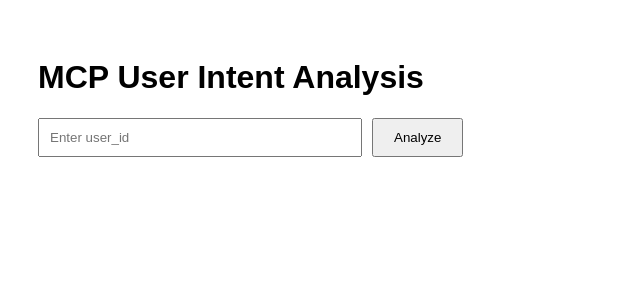
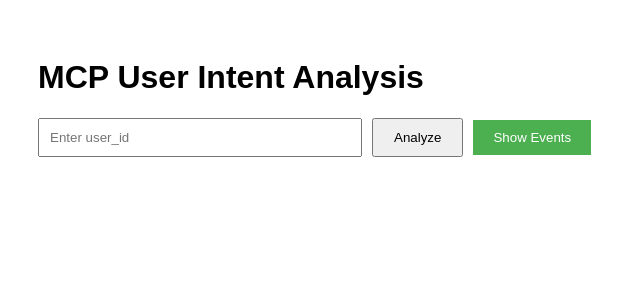
Before and after one commit to mansiUnifynd/psa-frontend, a React (Vite) app: page / in a window 1280 px wide. Shown: the top 300 px of the page, without its empty margins (0-640 px from the left). Built offline with nearby package versions, Linux system fonts and the light colour scheme.

Commit message:
upadated app.jsx and added a button that opened a new page that showed the events from supbase

```diff
--- a/src/App.jsx
+++ b/src/App.jsx
@@ -5,6 +5,7 @@ function App() {
   const [result, setResult] = useState(null);
   const [loading, setLoading] = useState(false);
   const [error, setError] = useState("");
+  const [events, setEvents] = useState([]); // ✅ ADDED inside component
 
   const handleAnalyze = async () => {
     if (!userId.trim()) {
@@ -15,6 +16,7 @@ function App() {
     setLoading(true);
     setError("");
     setResult(null);
+    setEvents([]); // Optional: Clear old events
 
     try {
       const res = await fetch(`https://personalized-shopping-assistant.onrender.com/analyze?user_id=${userId}`);
@@ -22,6 +24,23 @@ function App() {
       setResult(data.result);
     } catch (err) {
       setError("❌ Could not connect to backend.");
+    } finally {
+      setLoading(false);
+    }
+  };
+
+  // ✅ NEW FUNCTION to fetch all events
+  const handleShowEvents = async () => {
+    setLoading(true);
+    setError("");
+    setResult(null); // Optional: Clear analysis if showing events
+
+    try {
+      const res = await fetch("https://personalized-shopping-assistant.onrender.com/get-events");
+      const data = await res.json();
+      setEvents(data.events);
+    } catch (err) {
+      setError("❌ Could not fetch events.");
     } finally {
       setLoading(false);
     }
@@ -44,13 +63,46 @@ function App() {
       >
         Analyze
       </button>
+      {/* ✅ NEW BUTTON */}
+      <button
+        onClick={handleShowEvents}
+        style={{ marginLeft: 10, padding: "10px 20px", backgroundColor: "#4CAF50", color: "white", border: "none" }}
+      >
+        Show Events
+      </button>
 
-      {loading && <p>⏳ Analyzing...</p>}
+      {loading && <p>⏳ Loading...</p>}
       {error && <p style={{ color: "red" }}>{error}</p>}
+
       {result && (
         <div style={{ marginTop: 20 }}>
           <h2>Analysis Result</h2>
           <pre>{JSON.stringify(result, null, 2)}</pre>
+        </div>
+      )}
+
+      {/* ✅ EVENTS TABLE */}
+      {events.length > 0 && (
+        <div style={{ marginTop: 30 }}>
+          <h2>All Shopify Events</h2>
+          <table style={{ width: "100%", borderCollapse: "collapse" }}>
+            <thead>
+              <tr style={{ backgroundColor: "#f2f2f2" }}>
+                <th style={{ border: "1px solid #ddd", padding: "8px" }}>Event Type</th>
+                <th style={{ border: "1px solid #ddd", padding: "8px" }}>Pathname</th>
+                <th style={{ border: "1px solid #ddd", padding: "8px" }}>Timestamp</th>
+              </tr>
+            </thead>
+            <tbody>
+              {events.map((event, index) => (
+                <tr key={index}>
+                  <td style={{ border: "1px solid #ddd", padding: "8px" }}>{event.event_type}</td>
+                  <td style={{ border: "1px solid #ddd", padding: "8px" }}>{event.pathname}</td>
+                  <td style={{ border: "1px solid #ddd", padding: "8px" }}>{event.occurred_at}</td>
+                </tr>
+              ))}
+            </tbody>
+          </table>
         </div>
       )}
     </div>
```
